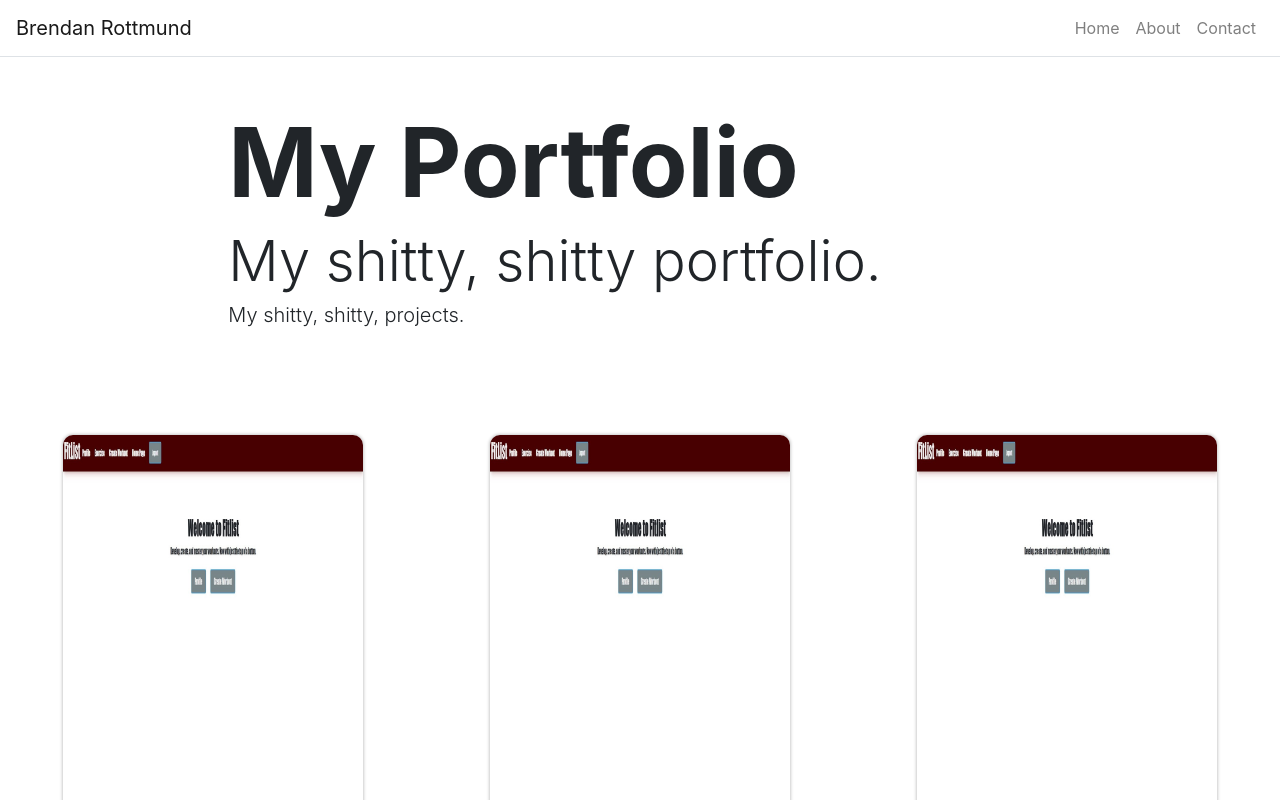
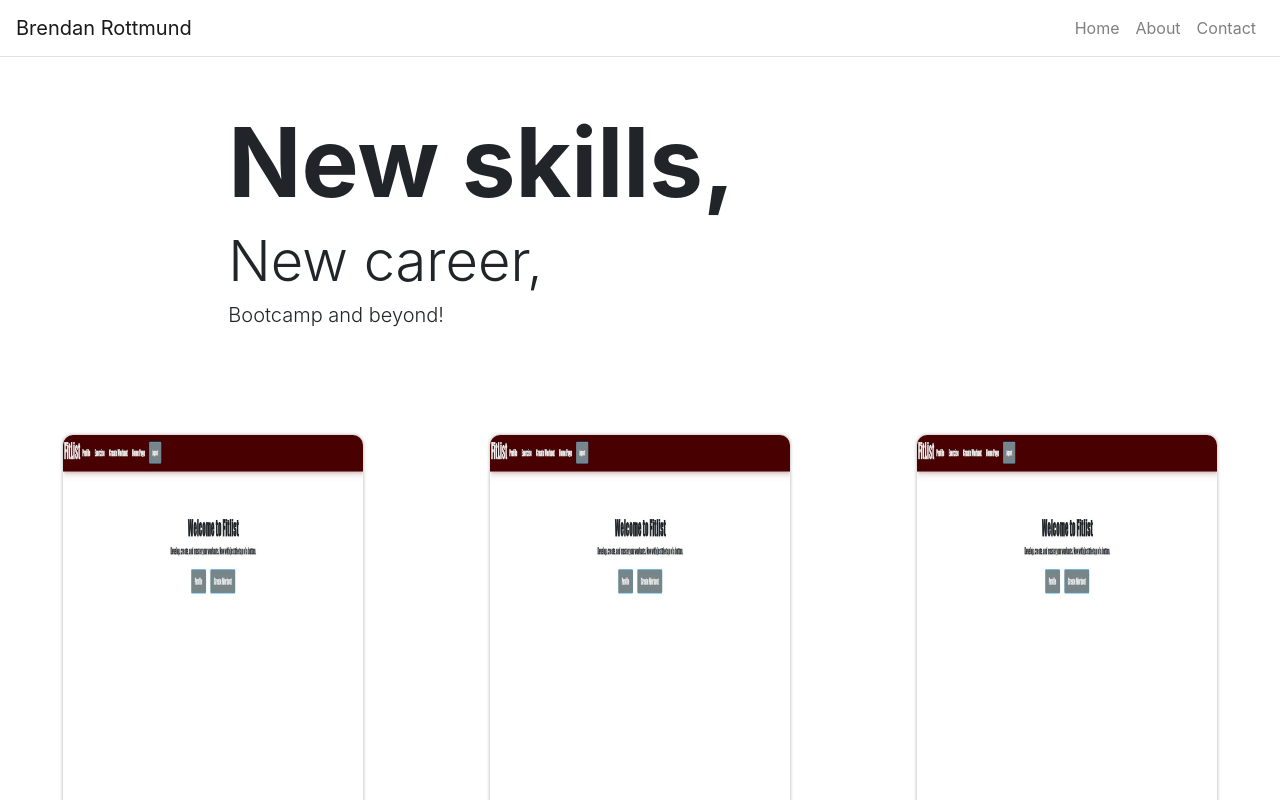
Before and after one commit to dearg-amadaun/dearg-amadaun.github.io, a React (Create React App) app: page / in a window 1280 px wide. Shown: the top 800 px of the page. Built offline with nearby package versions, Linux system fonts and the light colour scheme.

Commit message:
pushing local work

```diff
--- a/src/App.js
+++ b/src/App.js
@@ -25,9 +25,9 @@ constructor(props) {
       { title: 'Contact', path: '/contact'},
     ],
     home: {
-      title: 'My Portfolio',
-      subTitle: 'My shitty, shitty portfolio.',
-      text: 'My shitty, shitty, projects.'
+      title: 'New skills,',
+      subTitle: 'New career,',
+      text: 'Bootcamp and beyond!'
     },
     about: {
       title: 'About Me'
```
